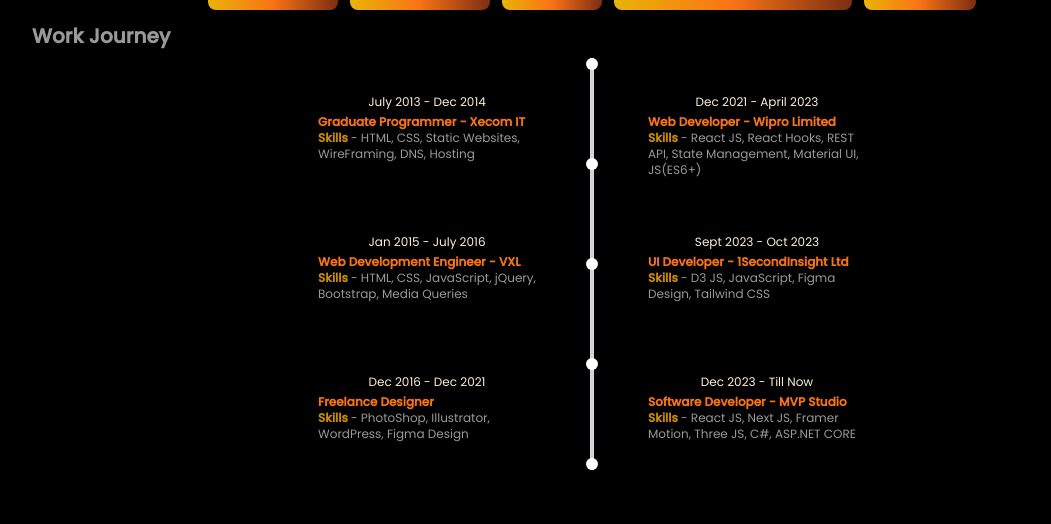
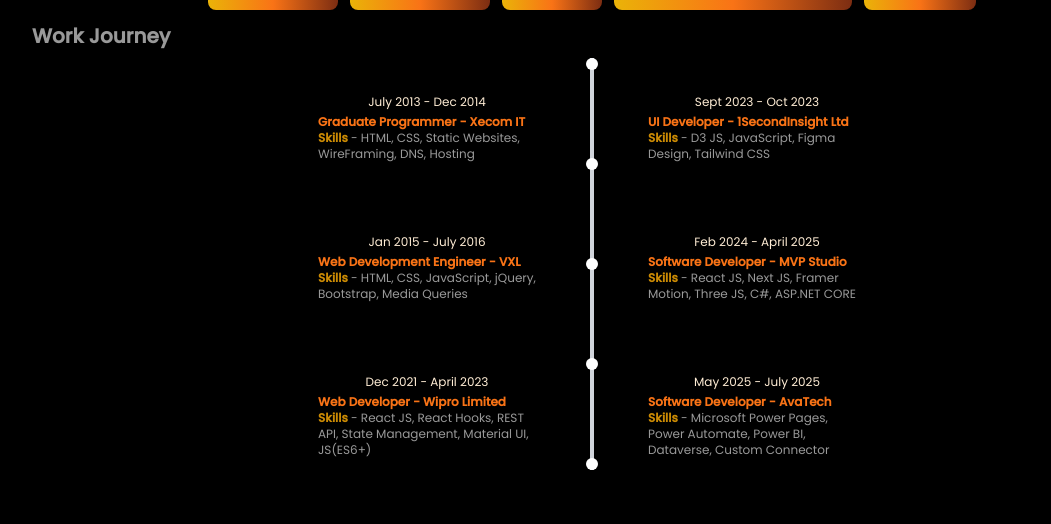
Before and after one commit to itsprajaktaapte/Portfolio, a React (Vite) app: page / in a window 1280 px wide. Shown: the part 656-1180 px from the top of the page, without its empty margins (48-1099 px from the left). Built offline with nearby package versions, Linux system fonts and the light colour scheme.

Commit message:
Updated Experience section
Experience Section updated

```diff
--- a/src/Components/Experiences.jsx
+++ b/src/Components/Experiences.jsx
@@ -43,20 +43,7 @@
               </section>
             </div>
 
-            <div className="w-full max-w-[250px] h-[100px] text-white/60 text-xs hover:scale-110 relative">
-              <section className="p-4">
-                <ul>
-                  <li className="bg-black text-orange-100 p-1 rounded-md text-center">Dec 2016 - Dec 2021</li>
-                  <li className="text-orange-500 font-bold">Freelance Designer</li>
-                  <li className="text-white/60"><span className="text-yellow-600 font-bold">Skills</span> - PhotoShop, Illustrator, WordPress, Figma Design</li>
-                </ul>
-              </section>
-            </div>
-          </div>
-
-
-          <div className="md:w-1/2 flex flex-col flex-wrap items-start gap-10">
-            <div className="w-full max-w-[250px] h-[100px] text-white/60 text-xs hover:scale-110 relative">
+          <div className="w-full max-w-[250px] h-[100px] text-white/60 text-xs hover:scale-110 relative">
               <section className="p-4">
                 <ul>
                   <li className="bg-black text-orange-100 p-1 rounded-md text-center">Dec 2021 - April 2023</li>
@@ -65,6 +52,10 @@
                 </ul>
               </section>
             </div>
+          </div>
+
+
+          <div className="md:w-1/2 flex flex-col flex-wrap items-start gap-10">
 
             <div className="w-full max-w-[250px] h-[100px] text-white/60 text-xs hover:scale-110 relative">
               <section className="p-4">
@@ -79,9 +70,18 @@
             <div className="w-full max-w-[250px] h-[100px] text-white/60 text-xs hover:scale-110 relative">
               <section className="p-4">
                 <ul>
-                  <li className="bg-black text-orange-100 p-1 rounded-md text-center">Dec 2023 - Till Now</li>
+                  <li className="bg-black text-orange-100 p-1 rounded-md text-center">Feb 2024 - April 2025</li>
                   <li className="text-orange-500 font-bold">Software Developer - MVP Studio</li>
                   <li className="text-white/60"><span className="text-yellow-600 font-bold">Skills</span> - React JS, Next JS, Framer Motion, Three JS, C#, ASP.NET CORE</li>
+                </ul>
+              </section>
+            </div>
+              <div className="w-full max-w-[250px] h-[100px] text-white/60 text-xs hover:scale-110 relative">
+              <section className="p-4">
+                <ul>
+                  <li className="bg-black text-orange-100 p-1 rounded-md text-center">May 2025 - July 2025</li>
+                  <li className="text-orange-500 font-bold">Software Developer - AvaTech</li>
+                  <li className="text-white/60"><span className="text-yellow-600 font-bold">Skills</span> - Microsoft Power Pages, Power Automate, Power BI, Dataverse, Custom Connector</li>
                 </ul>
               </section>
             </div>
```
